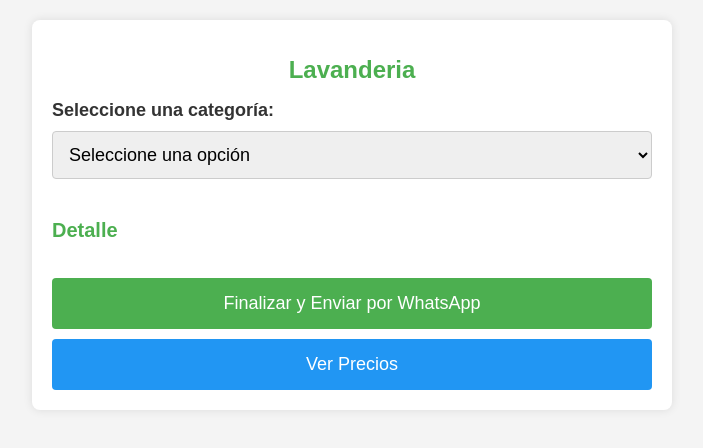
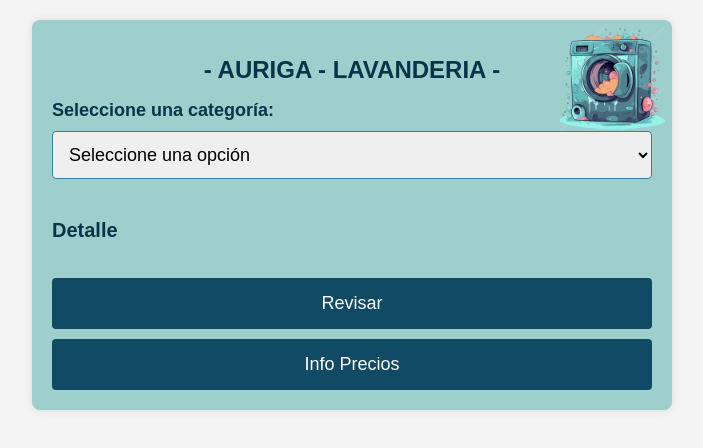
Before and after one commit to Cuevana-shell/cuevana, a plain HTML site: page index.html in a window 1280 px wide. Shown: the whole page, without its empty margins (288-991 px from the left). Drawn offline with Linux system fonts and the light colour scheme.

Commit message:
update styles add image

```diff
--- a/index.html
+++ b/index.html
@@ -8,7 +8,7 @@
 </head>
 <body>
     <div class="container">
-        <h1>Lavanderia</h1>
+        <h1>- AURIGA - LAVANDERIA -</h1>
         <form id="laundry-form">
             <div class="section">
                 <label for="category" class="category-label">Seleccione una categoría:</label>
@@ -24,10 +24,10 @@
                 <ul id="summary-list"></ul>
             </div>
 
-            <button type="button" class="finalizar-btn" onclick="openConfirmationModal()">Finalizar y Enviar por WhatsApp</button>
+            <button type="button" class="finalizar-btn" onclick="openConfirmationModal()">Revisar</button>
         </form>
 
-        <button type="button" class="info-btn" onclick="openModal()">Ver Precios</button>
+        <button type="button" class="info-btn" onclick="openModal()">Info Precios</button>
     </div>
 
     <div id="infoModal" class="modal">
--- a/script.js
+++ b/script.js
@@ -175,9 +175,6 @@ function confirmAndSend() {
     closeConfirmationModal();
 }
 
-
-
-
 function generatePDF() {
     const { jsPDF } = window.jspdf;
     const doc = new jsPDF();
--- a/styles.css
+++ b/styles.css
@@ -1,7 +1,7 @@
 body {
     font-family: Arial, sans-serif;
     background-color: #f4f4f4;
-    color: #333;
+    color: #063449;
     margin: 0;
     padding: 0;
 }
@@ -10,7 +10,11 @@ body {
     width: 90%;
     max-width: 600px;
     margin: 20px auto;
-    background-color: #fff;
+    background-color: #9dcfcd;
+    background-image: url('images/wash-machine.png');
+    background-size: 120px 120px; /* Ajusta la imagen para cubrir todo el fondo */
+    background-position: top right; /* Centra la imagen en la página */
+    background-repeat: no-repeat; /* Evita que la imagen se repita */
     padding: 20px;
     border-radius: 8px;
     box-shadow: 0 0 10px rgba(0, 0, 0, 0.1);
@@ -18,12 +22,12 @@ body {
 
 h1 {
     text-align: center;
-    color: #4CAF50;
+    color: #063449;
     font-size: 24px;
 }
 
 h2 {
-    color: #4CAF50;
+    color: #063449;
     font-size: 20px;
     margin-bottom: 15px;
 }
@@ -43,7 +47,7 @@ h2 {
     width: 100%;
     padding: 12px;
     font-size: 18px;
-    border: 1px solid #ccc;
+    border: 1px solid #3b7ea0;
     border-radius: 4px;
     margin-bottom: 20px;
 }
@@ -66,14 +70,14 @@ label {
     width: 100%;
     padding: 10px;
     font-size: 16px;
-    border: 1px solid #ccc;
+    border: 1px solid #185177;
     border-radius: 4px;
 }
 
 button.finalizar-btn {
     width: 100%;
     padding: 15px;
-    background-color: #4CAF50;
+    background-color: #114a64;
     color: white;
     border: none;
     border-radius: 4px;
@@ -83,7 +87,7 @@ button.finalizar-btn {
 }
 
 button.finalizar-btn:hover {
-    background-color: #45a049;
+    background-color: #114a64;
 }
 
 #summary {
@@ -104,7 +108,7 @@ button.finalizar-btn:hover {
 .info-btn {
     width: 100%;
     padding: 15px;
-    background-color: #2196F3;
+    background-color: #114a64;
     color: white;
     border: none;
     border-radius: 4px;
@@ -114,7 +118,7 @@ button.finalizar-btn:hover {
 }
 
 .info-btn:hover {
-    background-color: #1976D2;
+    background-color: #114a64;
 }
 
 .modal {
@@ -177,7 +181,7 @@ button.finalizar-btn:hover {
 .custom-number-input button {
     width: 40px;
     height: 40px;
-    background-color: #4CAF50;
+    background-color: #4c8baf;
     color: white;
     border: none;
     border-radius: 4px;
```
Also changed, not shown: images/wash-machine.png (added).
